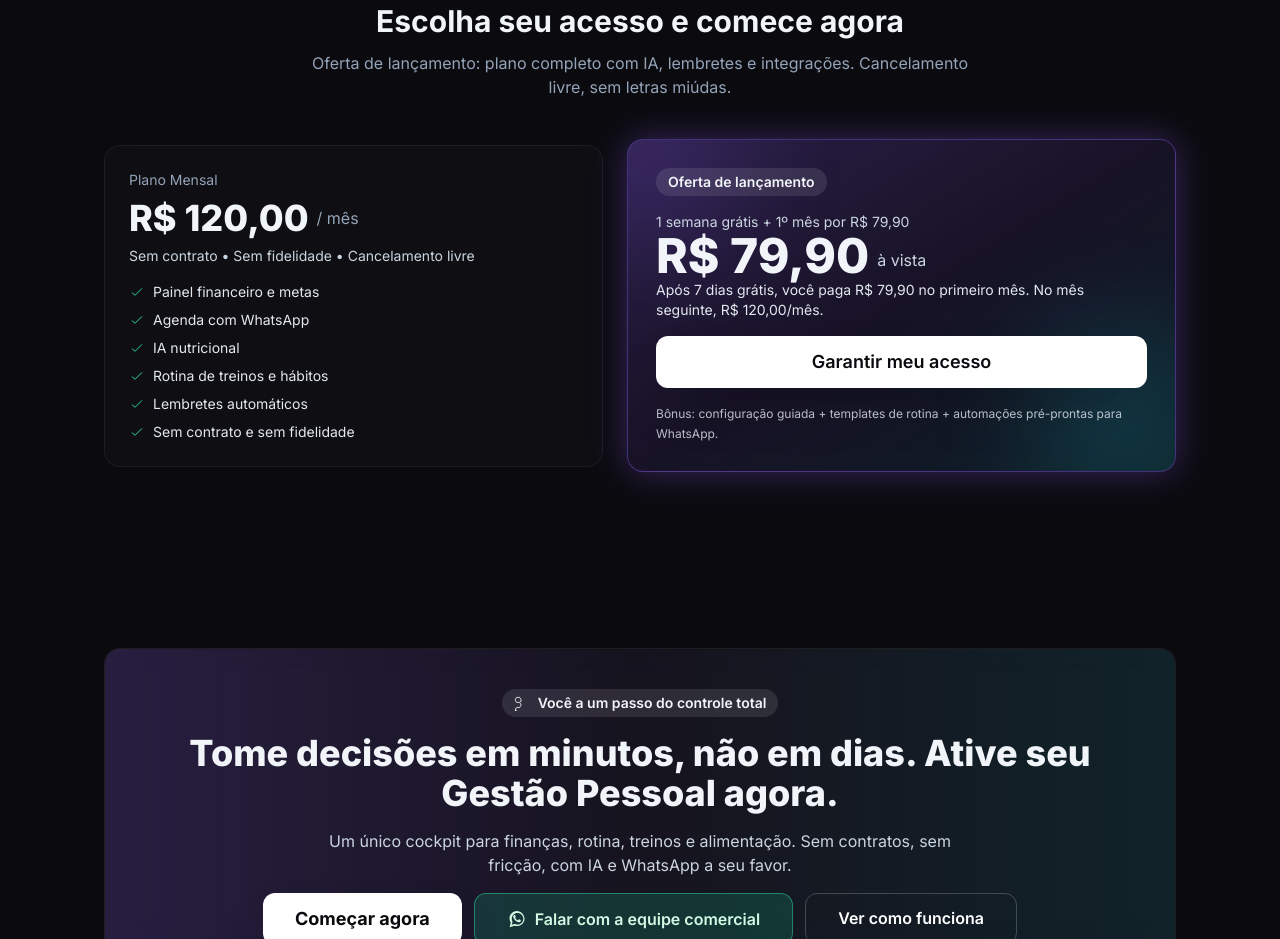
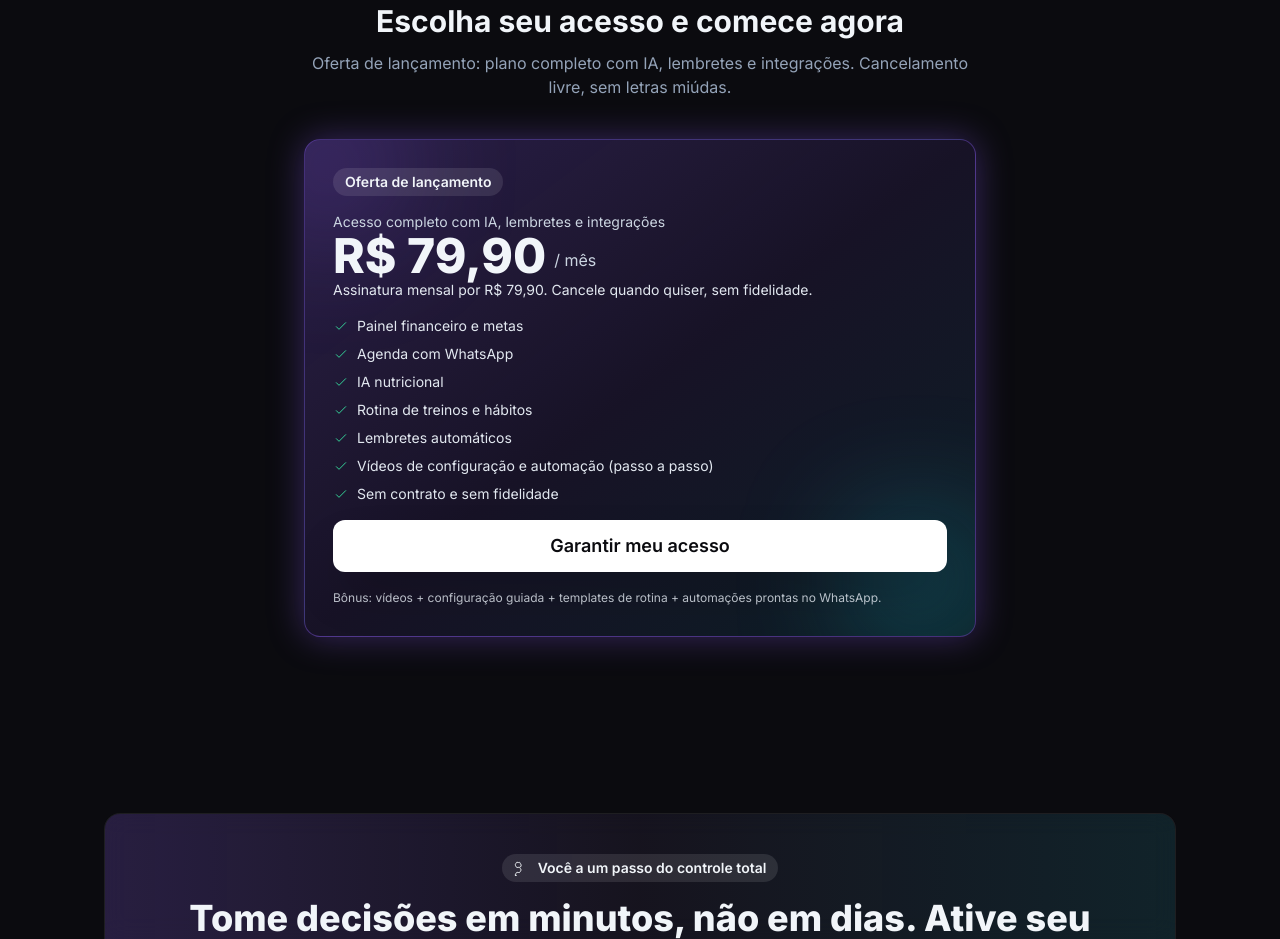
Before and after one commit to fa9958189/Gestao-Pessoal-Principal, a Next.js app: page / in a window 1280 px wide. Shown: the part 3600-4539 px from the top of the page. Built offline with nearby package versions, Linux system fonts and the light colour scheme.

Commit message:
Atualizar plano de lançamento na seção de preços

```diff
--- a/components/PricingSection.tsx
+++ b/components/PricingSection.tsx
@@ -9,6 +9,7 @@ const features = [
   "IA nutricional",
   "Rotina de treinos e hábitos",
   "Lembretes automáticos",
+  "Vídeos de configuração e automação (passo a passo)",
   "Sem contrato e sem fidelidade"
 ];
 
@@ -23,34 +24,13 @@ export default function PricingSection() {
           miúdas.
         </p>
       </div>
-      <div className="grid md:grid-cols-[1fr,1.1fr] gap-6 items-center">
+      <div className="flex justify-center">
         <motion.div
           initial={{ opacity: 0, y: 20 }}
           whileInView={{ opacity: 1, y: 0 }}
           viewport={{ once: true }}
           transition={{ duration: 0.6 }}
-          className="glass rounded-2xl p-6 border border-white/10"
-        >
-          <p className="text-sm text-slate-400">Plano Mensal</p>
-          <div className="flex items-end gap-2 mt-2">
-            <span className="text-4xl font-extrabold">R$ 120,00</span>
-            <span className="text-slate-400 mb-2">/ mês</span>
-          </div>
-          <p className="text-slate-300 text-sm mt-2">Sem contrato • Sem fidelidade • Cancelamento livre</p>
-          <ul className="mt-4 space-y-2 text-sm text-slate-200">
-            {features.map((feature) => (
-              <li key={feature} className="flex items-center gap-2">
-                <CheckIcon className="w-4 h-4 text-emerald-400" /> {feature}
-              </li>
-            ))}
-          </ul>
-        </motion.div>
-        <motion.div
-          initial={{ opacity: 0, y: 20 }}
-          whileInView={{ opacity: 1, y: 0 }}
-          viewport={{ once: true }}
-          transition={{ delay: 0.1, duration: 0.6 }}
-          className="relative overflow-hidden rounded-2xl border border-primary/40 bg-gradient-to-br from-primary/25 via-primary/10 to-accent/10 p-7 shadow-glow"
+          className="relative w-full max-w-2xl overflow-hidden rounded-2xl border border-primary/40 bg-gradient-to-br from-primary/25 via-primary/10 to-accent/10 p-7 shadow-glow"
         >
           <div className="absolute -left-10 -top-10 w-32 h-32 bg-primary/30 rounded-full blur-3xl" />
           <div className="absolute right-0 bottom-0 w-28 h-28 bg-accent/40 rounded-full blur-3xl" />
@@ -59,13 +39,22 @@ export default function PricingSection() {
               Oferta de lançamento
             </div>
             <div>
-              <p className="text-sm text-slate-300">1 semana grátis + 1º mês por R$ 79,90</p>
+              <p className="text-sm text-slate-300">Acesso completo com IA, lembretes e integrações</p>
               <div className="flex items-end gap-2">
                 <span className="text-5xl font-extrabold">R$ 79,90</span>
-                <span className="text-slate-300 mb-2">à vista</span>
+                <span className="text-slate-300 mb-2">/ mês</span>
               </div>
-              <p className="text-slate-200 text-sm">Após 7 dias grátis, você paga R$ 79,90 no primeiro mês. No mês seguinte, R$ 120,00/mês.</p>
+              <p className="text-slate-200 text-sm">
+                Assinatura mensal por R$ 79,90. Cancele quando quiser, sem fidelidade.
+              </p>
             </div>
+            <ul className="space-y-2 text-sm text-slate-200">
+              {features.map((feature) => (
+                <li key={feature} className="flex items-center gap-2">
+                  <CheckIcon className="w-4 h-4 text-emerald-400" /> {feature}
+                </li>
+              ))}
+            </ul>
             <a
               href="https://wa.me/5563992393705"
               target="_blank"
@@ -76,7 +65,7 @@ export default function PricingSection() {
               Garantir meu acesso
             </a>
             <div className="text-xs text-slate-200/80 leading-relaxed">
-              Bônus: configuração guiada + templates de rotina + automações pré-prontas para WhatsApp.
+              Bônus: vídeos + configuração guiada + templates de rotina + automações prontas no WhatsApp.
             </div>
           </div>
         </motion.div>
```
